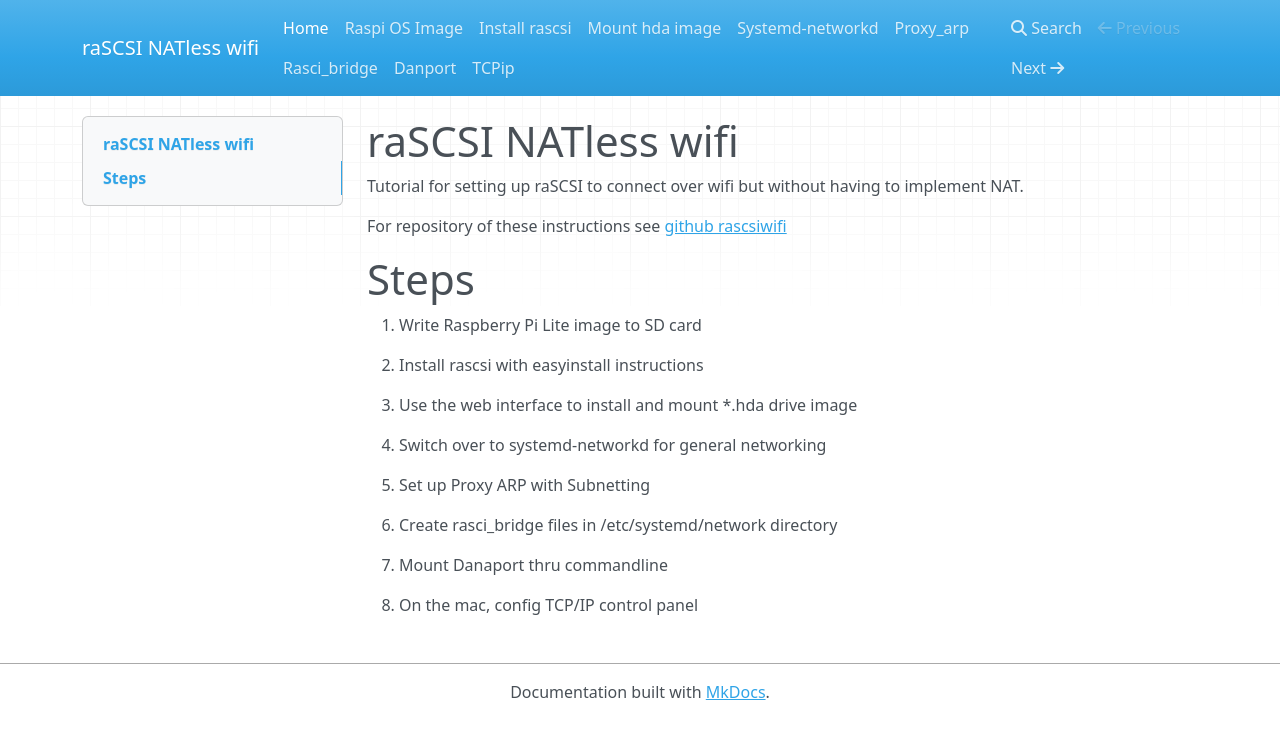
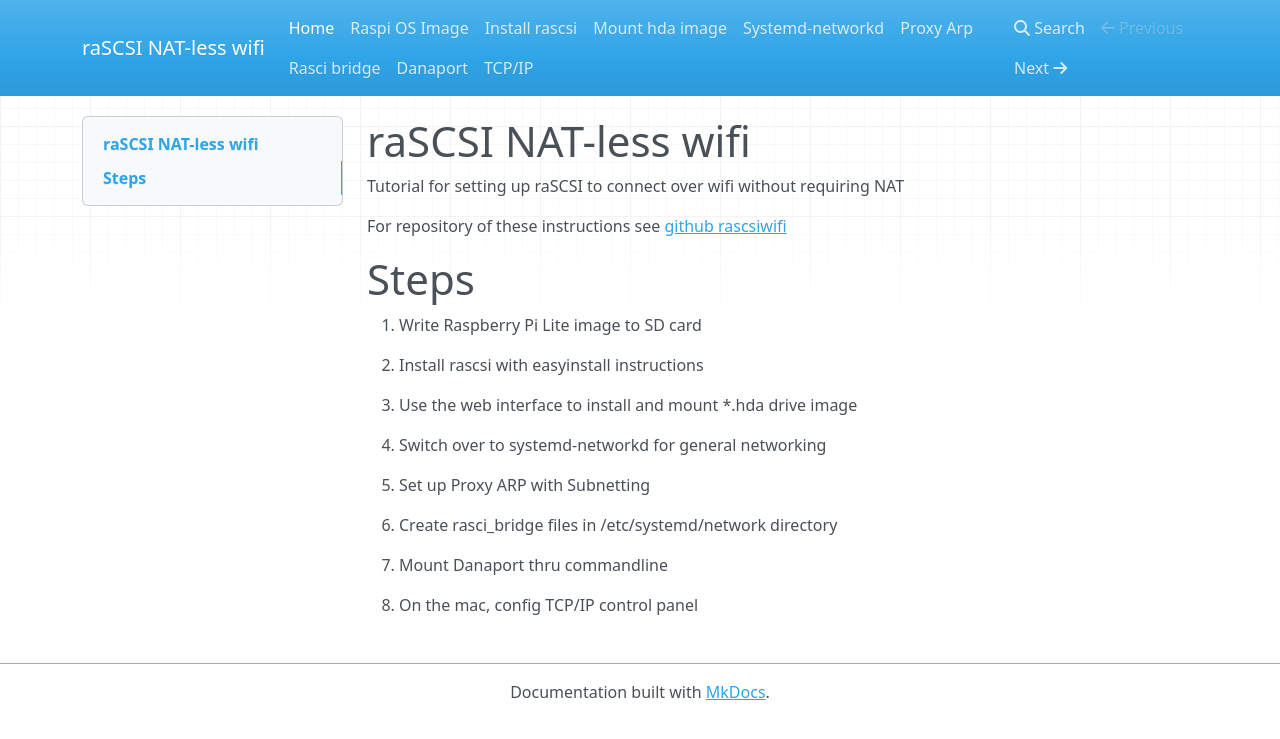
Before and after one commit to grkidwell/rascsiwifi, an MkDocs documentation site: the page built from docs/index.md, in a window 1280 px wide. Shown: the top 739 px of the page. Built offline with MkDocs 1.6.1, drawn with Linux system fonts in a browser that asks for light colours; nearby versions of some CDN libraries.

Commit message:
clean up

```diff
--- a/docs/index.md
+++ b/docs/index.md
@@ -1,5 +1,5 @@
-# raSCSI NATless wifi
-Tutorial for setting up raSCSI to connect over wifi but without having to implement NAT.
+# raSCSI NAT-less wifi
+Tutorial for setting up raSCSI to connect over wifi without requiring NAT
 
 For repository of these instructions see [github rascsiwifi](https://github.com/grkidwell/rascsiwifi)
 
--- a/mkdocs.yml
+++ b/mkdocs.yml
@@ -1,4 +1,4 @@
-site_name: raSCSI NATless wifi
+site_name: raSCSI NAT-less wifi
 site_url: https://example.com/
 nav:
     - Home: index.md
@@ -6,7 +6,7 @@
     - Install rascsi: rascsi.md
     - Mount hda image: hdaimage.md
     - Systemd-networkd: sysdnetd.md
-    - Proxy_arp: proxyarp.md
-    - Rasci_bridge: rascsibridge.md
-    - Danport: danaport.md
-    - TCPip: tcpip.md
+    - Proxy Arp: proxyarp.md
+    - Rasci bridge: rascsibridge.md
+    - Danaport: danaport.md
+    - TCP/IP: tcpip.md
```
Also changed, not shown: docs/danaport.md (+1 -1 lines), docs/hdaimage.md (+2 -2 lines), docs/proxyarp.md (+2 -1 lines), docs/rascsibridge.md (+1 -1 lines).
